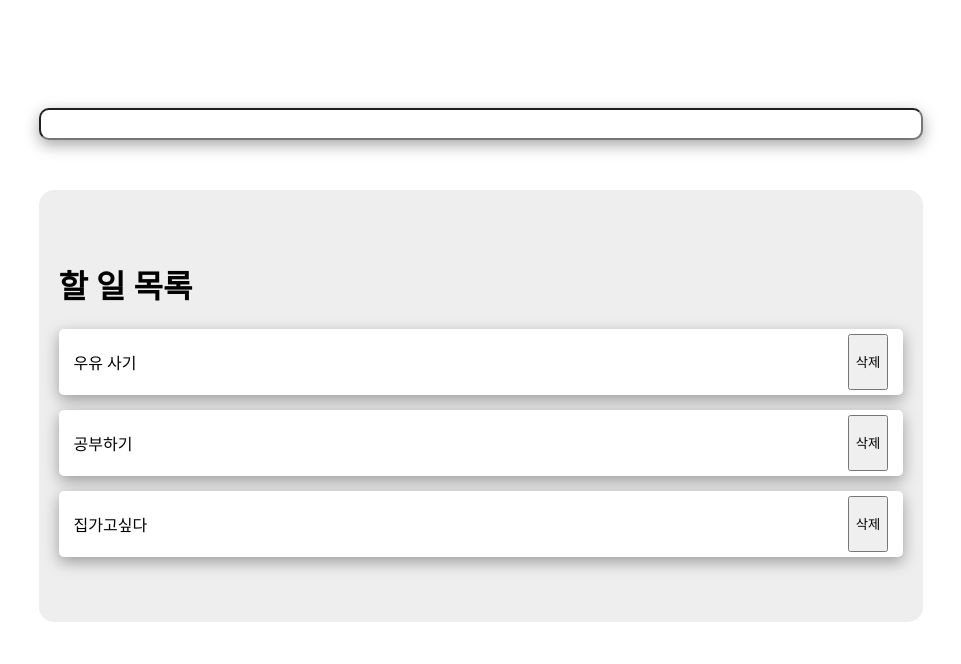
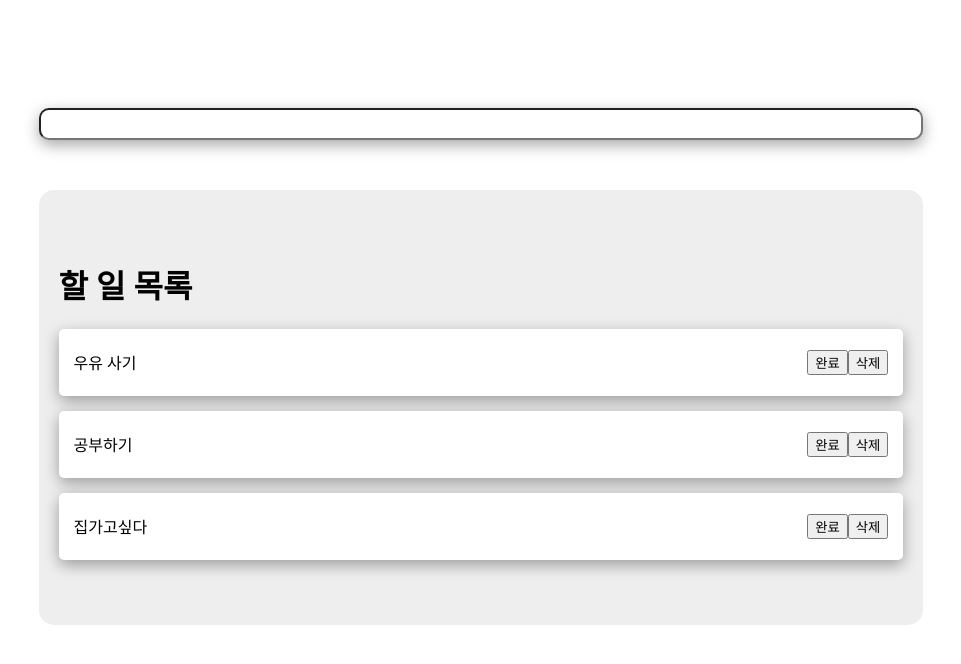
Before and after one commit to Likelion-YeungNam-Univ/12th-fe-session7-assignment, a React (Create React App) app: page / in a window 1280 px wide. Shown: the top 664 px of the page, without its empty margins (159-1120 px from the left). Built offline with nearby package versions, Linux system fonts and the light colour scheme.

Commit message:
과제완료

```diff
--- a/src/App.js
+++ b/src/App.js
@@ -46,13 +46,31 @@ function App() {
     setTodoList(new_Todo)
   }
 
+  const handleComplete = (id) => {
+
+    console.log({todoList});
+    const new_Todo = todoList.map((el)=>{
+      if (el.id === id) {
+        return {...el, style: {color: 'gray', textDecoration: 'line-through'}};
+      }
+      else{
+        return el
+      }
+    })
+    console.log({new_Todo});
+    setTodoList(new_Todo)
+
+    console.log({new_Todo});
+    console.log({todoList});
+  }
+
 
   return (
     <Container>
       <form onSubmit={appendTodo}>
         <TodoInput onChange={handleInput} value={inputString}></TodoInput>
       </form>
-      <TodoList todoList={todoList} handleDelete={handleDelete}></TodoList>
+      <TodoList todoList={todoList} handleComplete={handleComplete} handleDelete={handleDelete}></TodoList>
     </Container>
   );
 }
--- a/src/TodoList.jsx
+++ b/src/TodoList.jsx
@@ -2,12 +2,12 @@ import React from 'react'
 import styled from 'styled-components'
 import TodoListItem from './TodoListItem'
 
-const TodoList = ({todoList, handleDelete}) => {
+const TodoList = ({todoList, handleComplete,handleDelete}) => {
   return (
     <Box>
       <h1>할 일 목록</h1>
       {todoList.map((el) => {
-        return <TodoListItem handleDelete={handleDelete} key={el.id} id={el.id} body={el.body}></TodoListItem>
+        return <TodoListItem handleComplete={handleComplete} handleDelete={handleDelete} key={el.id} id={el.id} body={el.body} style={el.style}></TodoListItem>
       })}
     </Box>
   )
--- a/src/TodoListItem.jsx
+++ b/src/TodoListItem.jsx
@@ -1,14 +1,17 @@
 import React from 'react'
 import styled from 'styled-components'
 
-const TodoListItem = ({id, body, handleDelete}) => {
+const TodoListItem = ({id, body, style, handleComplete, handleDelete}) => {
 
 
 
   return (
     <Box>
-      <p>{body}</p>
-      <button onClick={() => {handleDelete(id)}}>삭제</button>
+      <p style={style}>{body}</p>
+      <p>
+        <button onClick={() => {handleComplete(id)}}>완료</button>
+        <button onClick={() => {handleDelete(id)}}>삭제</button>
+      </p>
     </Box>
   )
 }
```
